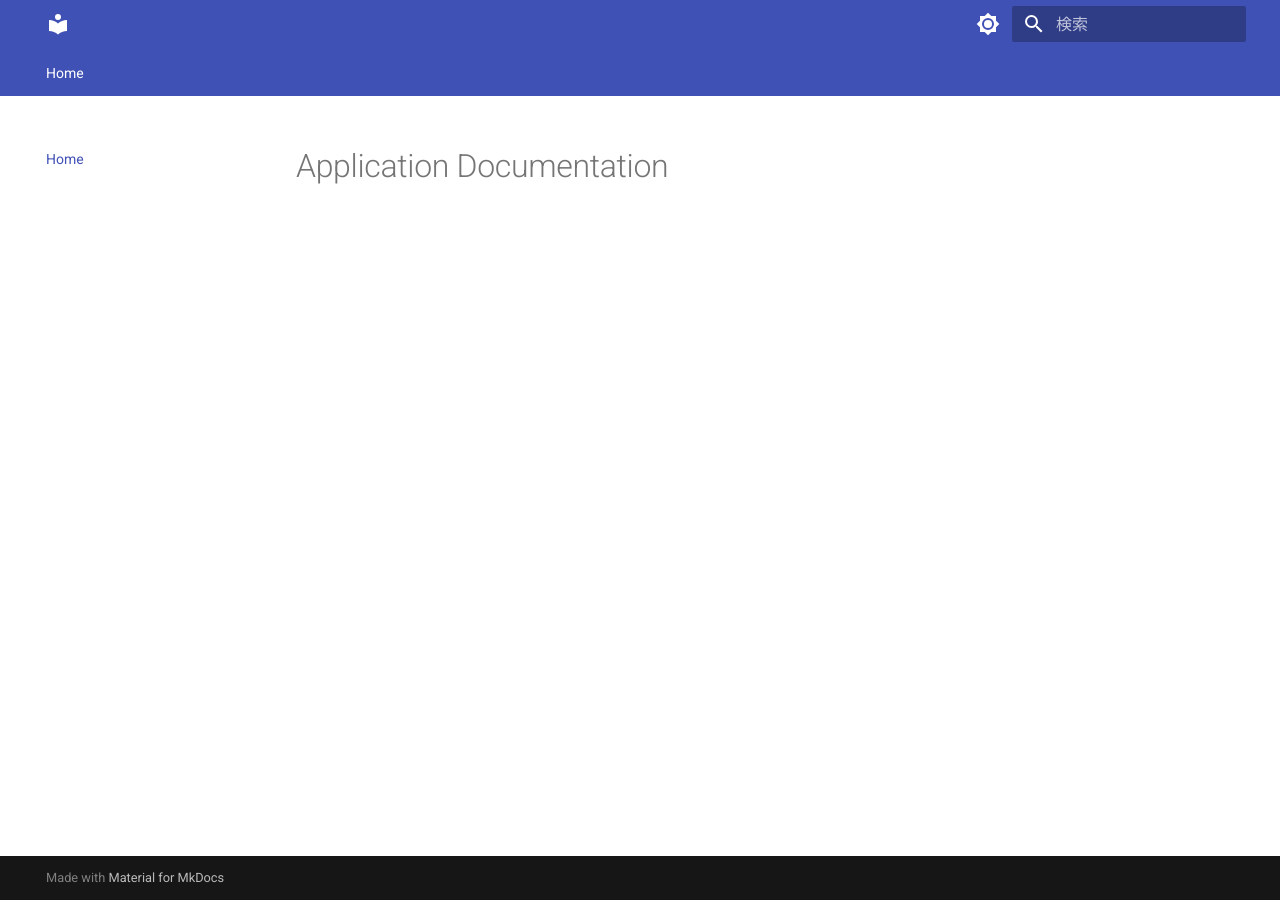
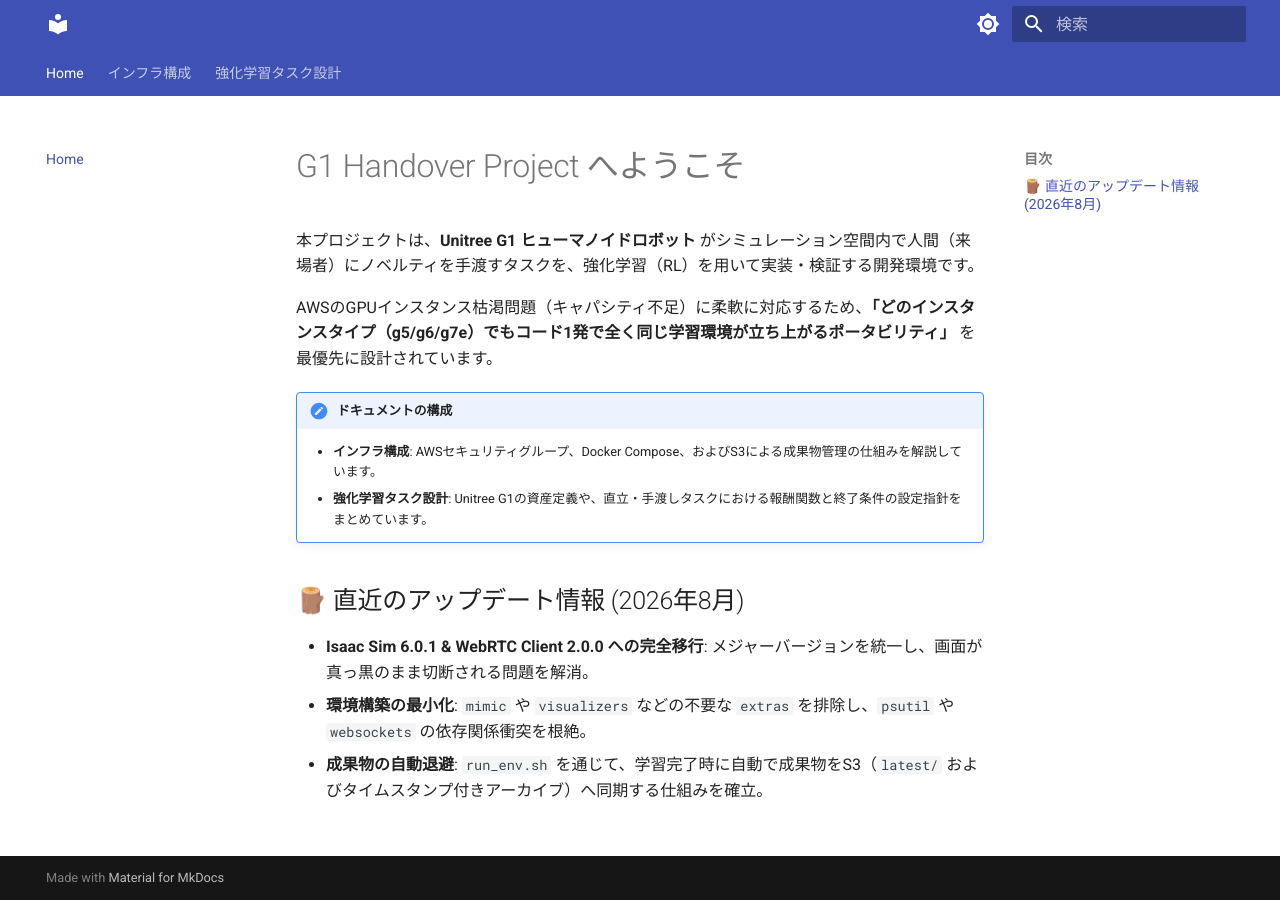
Before and after one commit to tinayla696/g1-handover-project, an MkDocs documentation site: the page built from docs/index.md, in a window 1280 px wide. Built offline with MkDocs 1.6.1 and Material for MkDocs 9.7.7, drawn with Linux system fonts in a browser that asks for light colours.

Commit message:
docs:プロジェクト概要とインフラ・開発ルール追加

````diff
--- a/docs/index.md
+++ b/docs/index.md
@@ -1,3 +1,14 @@
-# Application Documentation
+# G1 Handover Project へようこそ
 
-<!-- [ここに詳細仕様を記載してください。README.mdの内容を反映させる場合は、適宜編集してください。] -->
+本プロジェクトは、**Unitree G1 ヒューマノイドロボット** がシミュレーション空間内で人間（来場者）にノベルティを手渡すタスクを、強化学習（RL）を用いて実装・検証する開発環境です。
+
+AWSのGPUインスタンス枯渇問題（キャパシティ不足）に柔軟に対応するため、**「どのインスタンスタイプ（g5/g6/g7e）でもコード1発で全く同じ学習環境が立ち上がるポータビリティ」** を最優先に設計されています。
+
+!!! note "ドキュメントの構成"
+    * **インフラ構成**: AWSセキュリティグループ、Docker Compose、およびS3による成果物管理の仕組みを解説しています。
+    * **強化学習タスク設計**: Unitree G1の資産定義や、直立・手渡しタスクにおける報酬関数と終了条件の設定指針をまとめています。
+
+## 🪵 直近のアップデート情報 (2026年8月)
+* **Isaac Sim 6.0.1 & WebRTC Client 2.0.0 への完全移行**: メジャーバージョンを統一し、画面が真っ黒のまま切断される問題を解消。
+* **環境構築の最小化**: `mimic` や `visualizers` などの不要な `extras` を排除し、`psutil` や `websockets` の依存関係衝突を根絶。
+* **成果物の自動退避**: `run_env.sh` を通じて、学習完了時に自動で成果物をS3（`latest/` およびタイムスタンプ付きアーカイブ）へ同期する仕組みを確立。
--- /dev/null
+++ b/docs/infrastructure/aws_s3_setup.md
@@ -0,0 +1,30 @@
+# AWSポート設定 & S3同期ライフサイクル
+
+## 🔌 ポートマッピングの固定理由
+
+最新の Isaac Sim WebRTC ストリーミングでは、インフラの暗号化バグやNAT越えの失敗を防止するため、公式ドキュメントに準拠した以下の **2つのポートのみをピンポイントで開放** します。
+
+*   **TCP: 49100** (シグナリング通信用)
+*   **UDP: 47998** (映像・操作ストリーム用)
+
+!!! warning "ローカルアプリ接続時の注意点"
+    ローカルPCの **Isaac Sim WebRTC Streaming Client 2.0.0** から接続する際、Server欄には `54.175.219.198` のように**パブリックIPアドレスのみ**を入力してください。`:49100` などのポート番号を末尾に付与すると、アプリ内部のエラーにより画面が真っ黒のまま即時切断（`NVST_CCE_DISCONNECTED`）されます。
+
+## ☁️ S3データライフサイクル
+
+大容量の学習成果物（`.pt` ファイルや TensorBoard ログ）は GitHub の管理から完全に除外（`.gitignore`）し、AWS S3 バケット `s3://g1-gr00t-models-380421147972-us-east-1-an/` で一元管理します。
+
+```mermaid
+sequenceDiagram
+    autonumber
+    participant S3 as AWS S3 Bucket
+    participant Host as EC2 Host (run_env.sh)
+    participant Container as Docker Container
+
+    Host->>S3: aws s3 sync (前回の最新チェックポイントを取得)
+    Host->>Container: docker compose up (学習開始)
+    Note over Container: 1000反復の学習完走<br/>(model_999.pt 生成)
+    Container->>Host: コンテナ正常終了 (exit 0)
+    Host->>S3: aws s3 sync (日時のアーカイブ保存 /logs/g1-handover-novelty/YYYYMMDD_HHMM/)
+    Host->>S3: aws s3 sync (最新版の更新 /checkpoints/latest/)
+```
--- /dev/null
+++ b/docs/infrastructure/overview.md
@@ -0,0 +1,19 @@
+# インフラ構成の概要
+
+本プロジェクトのインフラは、AWSのGPUインスタンスの供給状況に応じて、いつでも別のインスタンスへ引っ越しができる「ステートレスな開発環境」を Docker を用いて実現しています。
+
+## 🐳 コンテナ設計方針
+
+環境のポータビリティを担保するため、ホストOS側には最小限の依存（NVIDIA Driver、Docker、AWS CLI）のみを要求し、それ以外のすべてのセットアップをコンテナ起動時に動的に処理します。
+
+### 🚨 依存衝突の完全回避（開発ルール）
+Isaac Lab のデフォルトの全部入りインストール（`--install`）を実行すると、以下の拡張機能（extras）間で深刻なパッケージの奪い合い（依存衝突）が発生し、ビルドが無限ループまたはクラッシュします。
+
+| 拡張機能名 | 衝突を起こす原因パッケージ | 競合する要求バージョン | 本プロジェクトでの扱い |
+| :--- | :--- | :--- | :--- |
+| **isaaclab_rl** | `psutil` | `psutil < 6` | **必須** (強化学習用) |
+| **isaaclab_mimic** | `psutil` | `psutil >= 7` | **禁止** (不使用) |
+| **isaaclab_visualizers**| `websockets` / `psutil` | `websockets < 17` / `psutil >= 7` | **禁止** (ヘッドレスのため不要) |
+| **isaaclab_teleop** | `websockets` | `websockets >= 14` | **禁止** (自動学習のため不要) |
+
+このため、`scripts/container_entrypoint.sh` ではこれらを排除し、`omni.isaac.lab`、`omni.isaac.lab_assets`、`omni.isaac.lab_rl` の**最小セットのみをピンポイントでインストール**する構成をとっています。これにより、環境は `torch 2.10.0+cu128` レールに固定され、安定動作します。
--- /dev/null
+++ b/docs/tasks/g1_robot.md
@@ -0,0 +1,22 @@
+# Unitree G1 ロボットの統合
+
+本タスクでは、Unitreeの次世代ヒューマノイドロボット **Unitree G1 (29DoF + Dex3ハンドモデル)** をシミュレーション空間上にロードして制御します。
+
+## 🤖 ロボットアセット情報
+
+G1は、Isaac Labの標準アセット拡張である `omni.isaac.lab_assets` に含まれる公式のUSD/URDFアセットベースを使用します。
+
+*   **自由度 (DoF)**: 29自由度（全身の関節）
+*   **エンドエフェクター**: Dex3ハンド（3本指の器用なハンド機構）
+*   **制御方式**: 関節位置制御（Rel-Position Drive）。各関節に設定されたPDコントローラを介してアクション命令をトルクへ変換します。
+
+## ⚙️ アクションスケール（Action Scale）の調整
+
+初期のランダム探索段階において、ポリシーがロボットへ出力する命令が大きすぎると、ヒューマノイド特有の激しい自爆（足を滑らせて転倒）を誘発します。
+
+```python
+# src/tasks/g1_handover_env.py での設定指針
+action_scale = 0.05  # デフォルトからデチューンし、初期探索の過大な挙動を抑制
+```
+
+関節の激しい振動（ガタつき）を抑え、生存時間を伸ばすために、低めのアクションスケールから段階的に引き上げるアプローチを推奨します。
--- /dev/null
+++ b/docs/tasks/rewards_terminations.md
@@ -0,0 +1,30 @@
+# 報酬関数と終了条件の設計
+
+Isaac Lab 6.x の `ManagerBasedRLEnvCfg`（マネージャー駆動型強化学習環境）に準拠した、ハンドオーバータスクの設計パラメータです。
+
+## 🚨 終了条件 (Termination)
+
+初期学習フェーズにおいて、ロボットが数ステップで即座に転倒終端（`robot_fall=1.0`）してしまう問題を回避するため、閾値の設計は慎重に行う必要があります。
+
+*   **`time_out`**: 規定の最大タイムステップ（例: 1000ステップ）に達した場合に正常リセット。
+*   **`root_height`**: ロボットのベースリンク（体幹）が指定の最小高さを下回った場合に転倒とみなす。
+    *   *初期デバッグ時*: 立ち上がりの勾配を作るため、閾値を `0.3m` 程度まで一時的に緩め、即死を防ぐ。
+
+## 📊 報酬関数 (Reward) の設計マトリクス
+
+「直立の維持」と「ハンドオーバーの成功」を両立させるため、段階的な報酬シェイピングを採用します。
+
+### 1. 姿勢安定・生存報酬（ベースライン）
+ロボットを時間切れまで立たせるための最優先報酬です。
+
+| 報酬項目 | 計算関数・アプローチ | 効果 |
+| :--- | :--- | :--- |
+| **生存報酬** | `func="isaaclab.envs.mdp:alive"` | 時間切れまで耐えるインセンティブを与える |
+| **体幹傾きペナルティ** | `func="isaaclab.envs.mdp:root_orientation_error"` | ロボットのピッチ・ロールを垂直に保つ |
+| **関節加速度ペナルティ** | `func="isaaclab.envs.mdp:action_rate_l2"` | 関節のガタつきや急激な反転を抑制する |
+
+### 2. タスク報酬（段階的追加）
+ロボットが直立安定した後に機能させる、ボトル手渡し用の報酬です。
+
+*   **ボトル把持成功報酬**: Dex3ハンドのグリッパーがペットボトルを適切に挟み、かつ机から浮かせた際にプラス。
+*   **ターゲット接近報酬**: ボトルの中心座標と、来場者の手の中心座標の距離（L2ノルム）が縮まるほど指数関数的にプラス。
--- a/mkdocs.yml
+++ b/mkdocs.yml
@@ -70,3 +70,9 @@
 # ナビゲーションメニューの設定
 nav:
   - Home: index.md
+  - インフラ構成:
+    - 概要: docs/infrastructure/overview.md
+    - AWSポート・S3同期設定: docs/infrastructure/aws_s3_setup.md
+  - 強化学習タスク設計:
+    - G1ロボット定義: docs/tasks/g1_robot.md
+    - 報酬関数と終了条件: docs/tasks/rewards_terminations.md
````
Also changed, not shown: README.md (+92 -2 lines), compose.yaml (+7 -7 lines), 3 other files.
